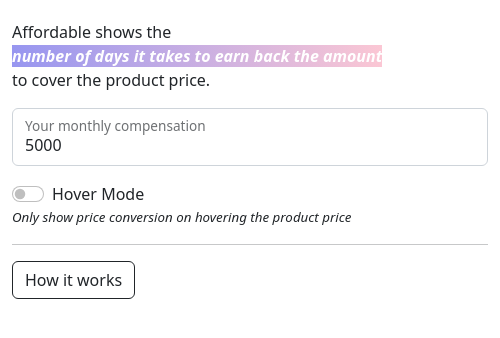
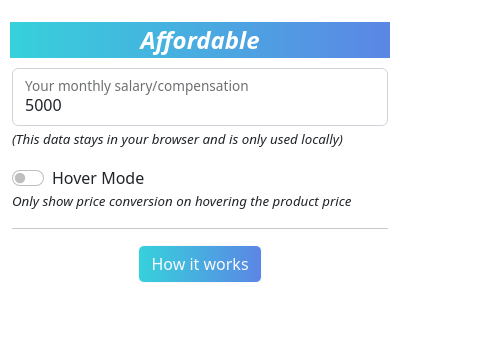
Before and after one commit to me-heer/affordable, a browser extension: page src/popup/popup.html in a window 400 px wide. Shown: the whole page, 500 px wide, since content can reach past the window. Drawn offline with Linux system fonts and the light colour scheme.

Commit message:
Improved support for AJIO
Fixed amazon.au: content script now matches all URLs
Improved URL Parsing
Modified Popup/Options Page

```diff
--- a/src/content.js
+++ b/src/content.js
@@ -1,5 +1,5 @@
 function updateAllPrices() {
-    let ecommerce = parseWebsite();
+    let ecommerce = fetchConfigBasedOnWebsite();
 
     for (const elementInfo of ecommerce.elements) {
         updatePrice(elementInfo, ecommerce.blacklistedClasses)
--- a/src/popup/popup.css
+++ b/src/popup/popup.css
@@ -9,10 +9,23 @@
     sans-serif,
     "Apple Color Emoji", "Segoe UI Emoji", "Segoe UI Symbol", "Noto Color Emoji";
     font-size: small;
-    width: 500px;
+    width: 400px;
+}
+
+.affordable-title {
+    font-style: italic;
+    font-weight: 800;
+    font-size: x-large;
+    background: linear-gradient(to right, #36d1dc, #5b86e5); /* W3C, IE 10+/ Edge, Firefox 16+, Chrome 26+, Opera 12+, Safari 7+ */
+    color: white;
+    margin: 10px;
+}
+
+.container {
+    margin: 2px
 }
 
 .custom-bg-gradient {
-    background: linear-gradient(to right, #9796f0, #fbc7d4); /* W3C, IE 10+/ Edge, Firefox 16+, Chrome 26+, Opera 12+, Safari 7+ */
+    background: linear-gradient(to right, #36d1dc, #5b86e5); /* W3C, IE 10+/ Edge, Firefox 16+, Chrome 26+, Opera 12+, Safari 7+ */
     color: white;
 }
--- a/src/popup/popup.html
+++ b/src/popup/popup.html
@@ -9,11 +9,8 @@
 <body>
 <div class="container">
     <div class="row" style="padding-top: 20px">
-        <div class="col">
-            <p>Affordable shows the <br>
-                <i class="custom-bg-gradient" style="font-weight: 700"> number of days it takes to earn back the
-                    amount</i> <br>
-                to cover the product price.</p>
+        <div class="col affordable-title text-center">
+            Affordable
         </div>
     </div>
 
@@ -21,9 +18,10 @@
         <div class="col">
             <div class="form-floating mb-3">
                 <input type="email" class="form-control" id="salary" value="5000">
-                <label for="salary">Your monthly compensation</label>
+                <label for="salary">Your monthly salary/compensation</label>
                 <i hidden="hidden" class="salary_input" id="salary_updated_status"
                    style="font-size: smaller;"></i>
+                <i class="salary_input" style="font-size: smaller;">(This data stays in your browser and is only used locally)</i>
             </div>
         </div>
     </div>
@@ -40,9 +38,9 @@
     <hr>
 
     <div class="row">
-        <div class="col">
+        <div class="col text-center">
             <p>
-                <a class="btn btn-outline-dark" data-bs-toggle="collapse" href="#collapseExample" role="button"
+                <a class="btn btn-outline-light custom-bg-gradient" data-bs-toggle="collapse" href="#collapseExample" role="button"
                    aria-expanded="false"
                    aria-controls="collapseExample">
                     How it works
```
Also changed, not shown: src/config.js (+11 -1 lines), src/lib/lib.js, src/manifest.json.
